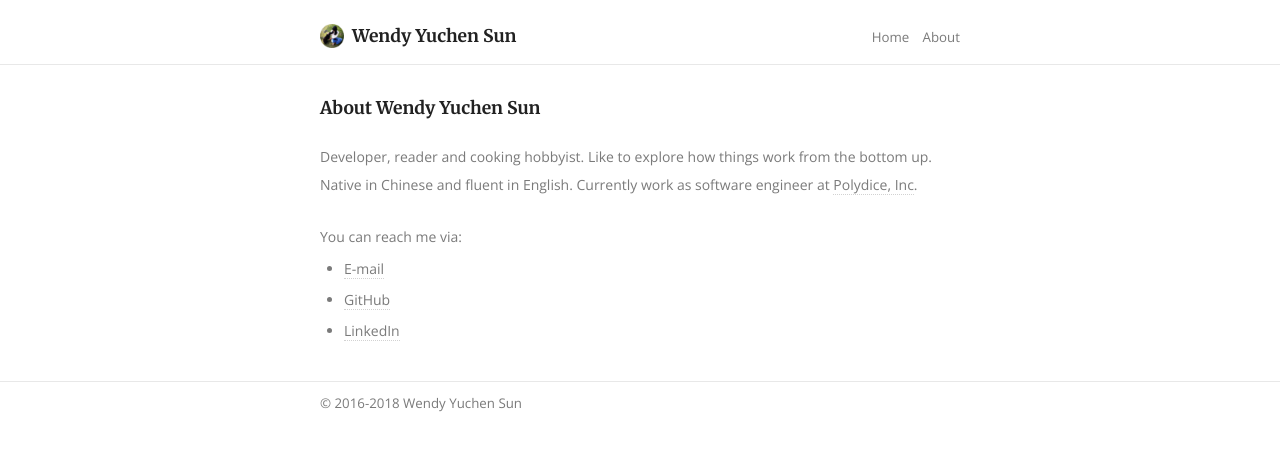
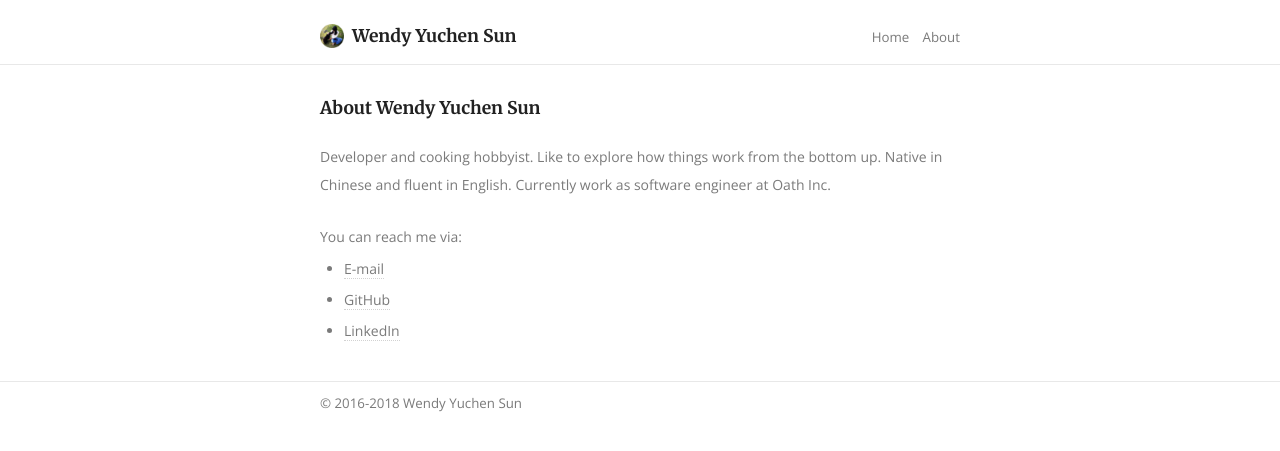
Before and after one commit to wendyyuchensun/wendyyuchensun.github.io, a Jekyll site: the page built from about/index.html, in a window 1280 px wide. Shown: the top 451 px of the page. Built offline with Jekyll 4.4.1, drawn with Linux system fonts in a browser that asks for light colours.

Commit message:
Update about

```diff
--- a/about/index.html
+++ b/about/index.html
@@ -4,10 +4,10 @@ layout: default
 ---
 <section>
   <p>
-    Developer, reader and cooking hobbyist.
+    Developer and cooking hobbyist.
     Like to explore how things work from the bottom up.
     Native in Chinese and fluent in English.
-    Currently work as software engineer at <a href="https://icook.tw">Polydice, Inc</a>.
+    Currently work as software engineer at Oath Inc.
   </p>
   <p>
     You can reach me via:
```
